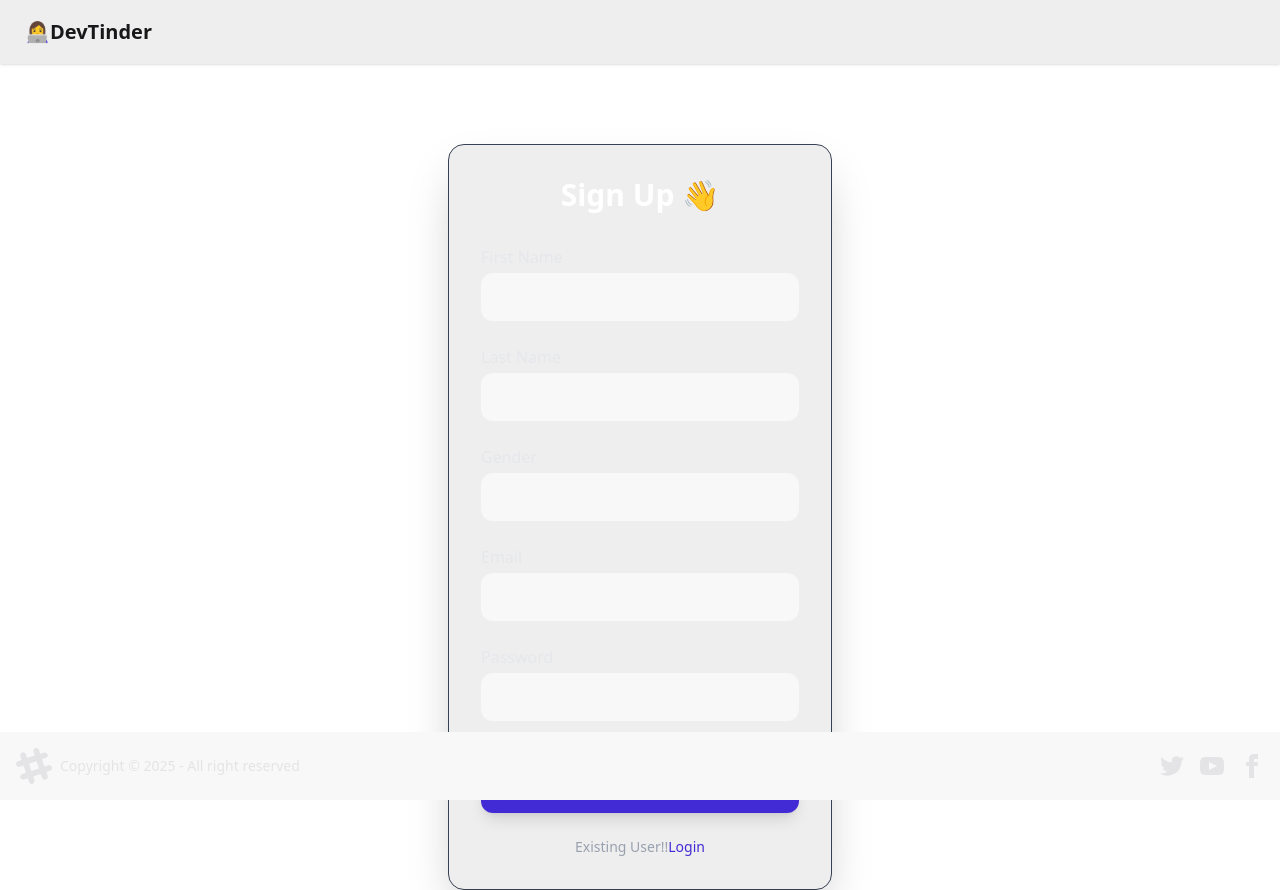
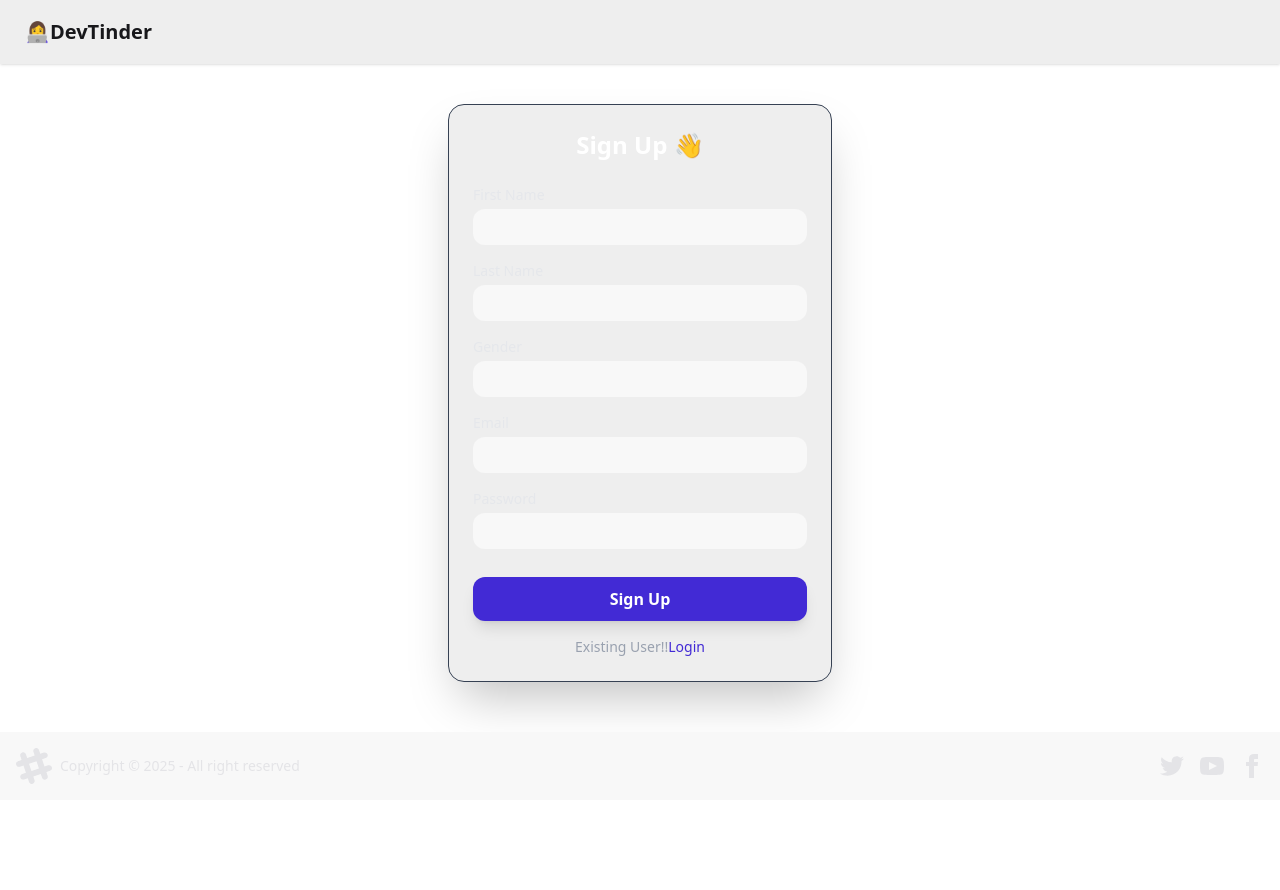
Before and after one commit to sainiu692/devTinder-web, a React (Vite) app: page /login in a window 1280 px wide. Both pictures are taken after a click on the link "Sign Up". After the commit the page ends 864 px from the top, so only its background shows below. Built offline with nearby package versions, Linux system fonts and the light colour scheme; no server answers.

Commit message:
update login card

```diff
--- a/src/components/Login.jsx
+++ b/src/components/Login.jsx
@@ -57,49 +57,49 @@ const Login = () => {
   };
 
   return (
-    <div className="flex justify-center items-start pt-[10vh] min-h-screen bg-base-100 px-4">
-      <div className="bg-base-300 border border-gray-700 shadow-2xl rounded-2xl p-8 w-full max-w-sm">
-        <h2 className="text-3xl font-semibold text-center text-white">
+    <div className="flex justify-center items-start pt-[5vh] min-h-screen bg-base-100 px-4">
+      <div className="bg-base-300 border border-gray-700 shadow-2xl rounded-2xl p-6 w-full max-w-sm">
+        <h2 className="text-2xl font-semibold text-center text-white">
           {isLoginForm ? "Login" : "Sign Up"} 👋
         </h2>
 
-        <div className="mt-8 space-y-6">
+        <div className="mt-6 space-y-4">
           {!isLoginForm && (
             <>
               {/* First Name  */}
               <div>
-                <label className="block mb-1 font-medium text-gray-200">
+                <label className="block mb-1 font-medium text-gray-200 text-sm">
                   First Name
                 </label>
                 <input
                   type="text"
                   value={firstName}
                   onChange={(e) => setFirstName(e.target.value)}
-                  className="w-full px-4 py-3 rounded-xl bg-base-200 text-white placeholder-gray-400 outline-none focus:ring-2 focus:ring-primary transition"
+                  className="w-full px-3 py-2 rounded-xl bg-base-200 text-white placeholder-gray-400 outline-none focus:ring-2 focus:ring-primary transition text-sm"
                 />
               </div>
               {/* Last Name */}
               <div>
-                <label className="block mb-1 font-medium text-gray-200">
+                <label className="block mb-1 font-medium text-gray-200 text-sm">
                   Last Name
                 </label>
                 <input
                   type="text"
                   value={lastName}
                   onChange={(e) => setLastName(e.target.value)}
-                  className="w-full px-4 py-3 rounded-xl bg-base-200 text-white placeholder-gray-400 outline-none focus:ring-2 focus:ring-primary transition"
+                  className="w-full px-3 py-2 rounded-xl bg-base-200 text-white placeholder-gray-400 outline-none focus:ring-2 focus:ring-primary transition text-sm"
                 />
               </div>
               {/* gender */}
               <div>
-                <label className="block mb-1 font-medium text-gray-200">
+                <label className="block mb-1 font-medium text-gray-200 text-sm">
                   Gender
                 </label>
                 <input
                   type="text"
                   value={gender}
                   onChange={(e) => setGender(e.target.value)}
-                  className="w-full px-4 py-3 rounded-xl bg-base-200 text-white placeholder-gray-400 outline-none focus:ring-2 focus:ring-primary transition"
+                  className="w-full px-3 py-2 rounded-xl bg-base-200 text-white placeholder-gray-400 outline-none focus:ring-2 focus:ring-primary transition text-sm"
                 />
               </div>
             </>
@@ -107,34 +107,34 @@ const Login = () => {
 
           {/* Email */}
           <div>
-            <label className="block mb-1 font-medium text-gray-200">
+            <label className="block mb-1 font-medium text-gray-200 text-sm">
               Email
             </label>
             <input
               type="email"
               value={emailId}
               onChange={(e) => setEmailId(e.target.value)}
-              className="w-full px-4 py-3 rounded-xl bg-base-200 text-white placeholder-gray-400 outline-none focus:ring-2 focus:ring-primary transition"
+              className="w-full px-3 py-2 rounded-xl bg-base-200 text-white placeholder-gray-400 outline-none focus:ring-2 focus:ring-primary transition text-sm"
             />
           </div>
           {/* Password */}
           <div>
-            <label className="block mb-1 font-medium text-gray-200">
+            <label className="block mb-1 font-medium text-gray-200 text-sm">
               Password
             </label>
             <input
               type="password"
               value={password}
               onChange={(e) => setPassword(e.target.value)}
-              className="w-full px-4 py-3 rounded-xl bg-base-200 text-white placeholder-gray-400 outline-none focus:ring-2 focus:ring-primary transition"
+              className="w-full px-3 py-2 rounded-xl bg-base-200 text-white placeholder-gray-400 outline-none focus:ring-2 focus:ring-primary transition text-sm"
             />
           </div>
           {/* Login Btn */}
           <div>
-            <p className="text-red-500">{error}</p>
+            <p className="text-red-500 text-sm">{error}</p>
 
             <button
-              className="w-full py-3 mt-4 text-lg font-semibold rounded-xl bg-primary hover:bg-primary-focus cursor-pointer transition-all shadow-lg text-white"
+              className="w-full py-2.5 mt-3 text-base font-semibold rounded-xl bg-primary hover:bg-primary-focus cursor-pointer transition-all shadow-lg text-white"
               onClick={isLoginForm ? handleLogin : handleSignup}
             >
               {isLoginForm ? "Login" : "Sign Up"}
```
